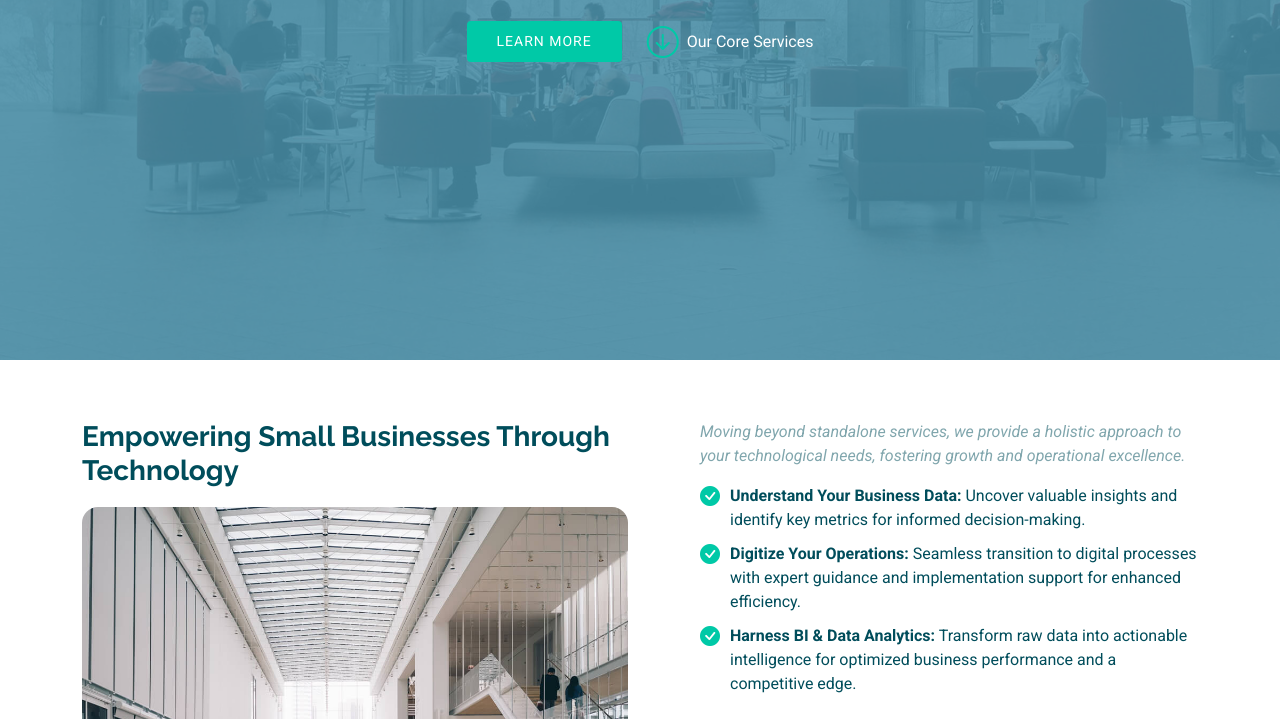
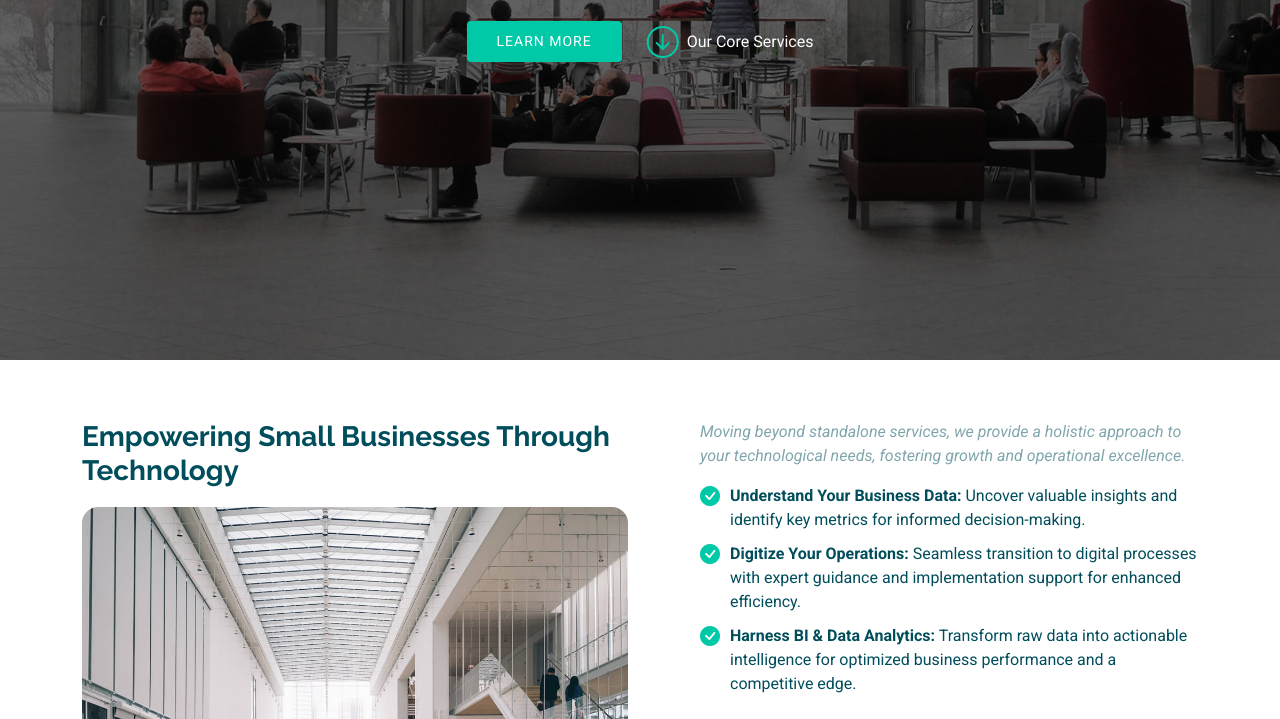
Before and after one commit to MINTITS/webport, a plain HTML site: page index.html in a window 1280 px wide. Shown: the part 440-1159 px from the top of the page. Drawn offline with Linux system fonts and the light colour scheme.

Commit message:
final overlay edit

```diff
--- a/assets/css/main.css
+++ b/assets/css/main.css
@@ -932,7 +932,7 @@ section,
 
 .hero:before {
   content: "";
-  background: rgba(71, 141, 166, 0.877); /* White overlay at 40% transparency */
+  background: rgba(0, 0, 0, 0.614); /* White overlay at 40% transparency */
   position: absolute;
   inset: 0;
   z-index: 2;
```
